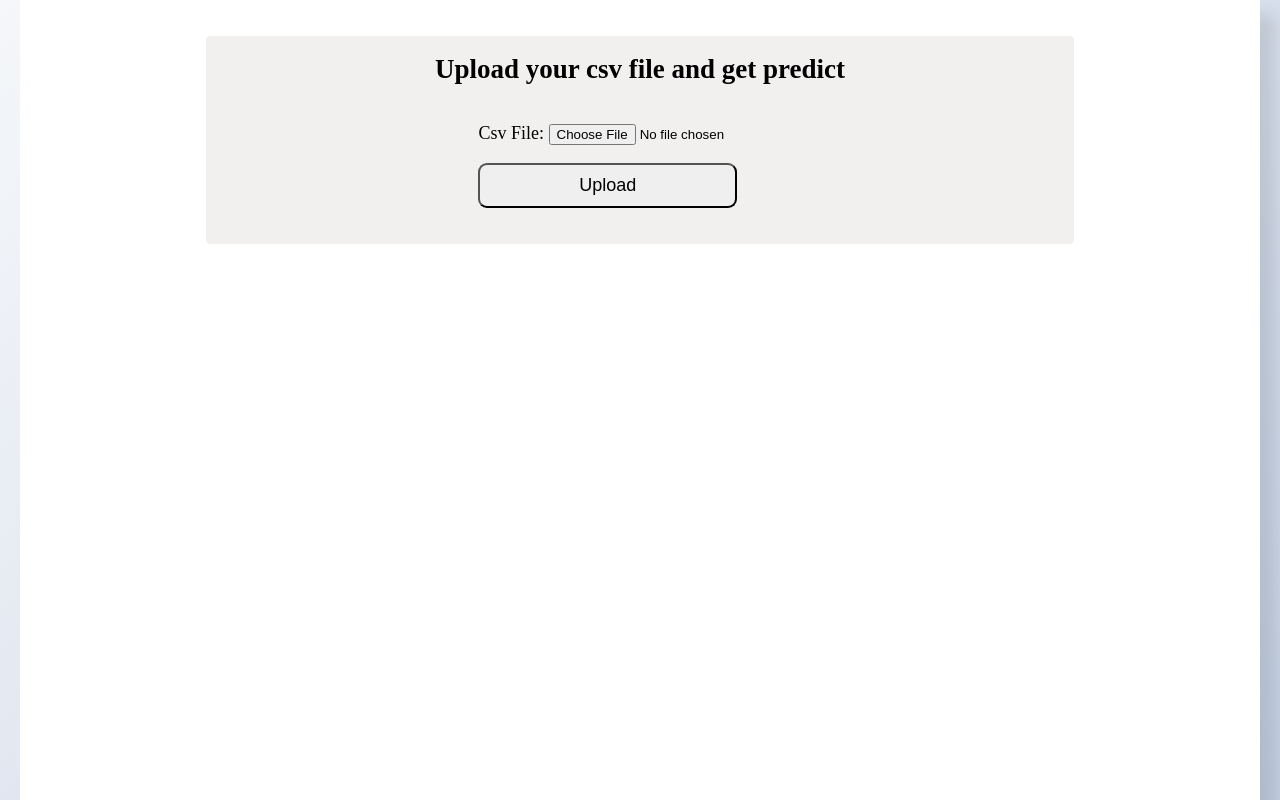
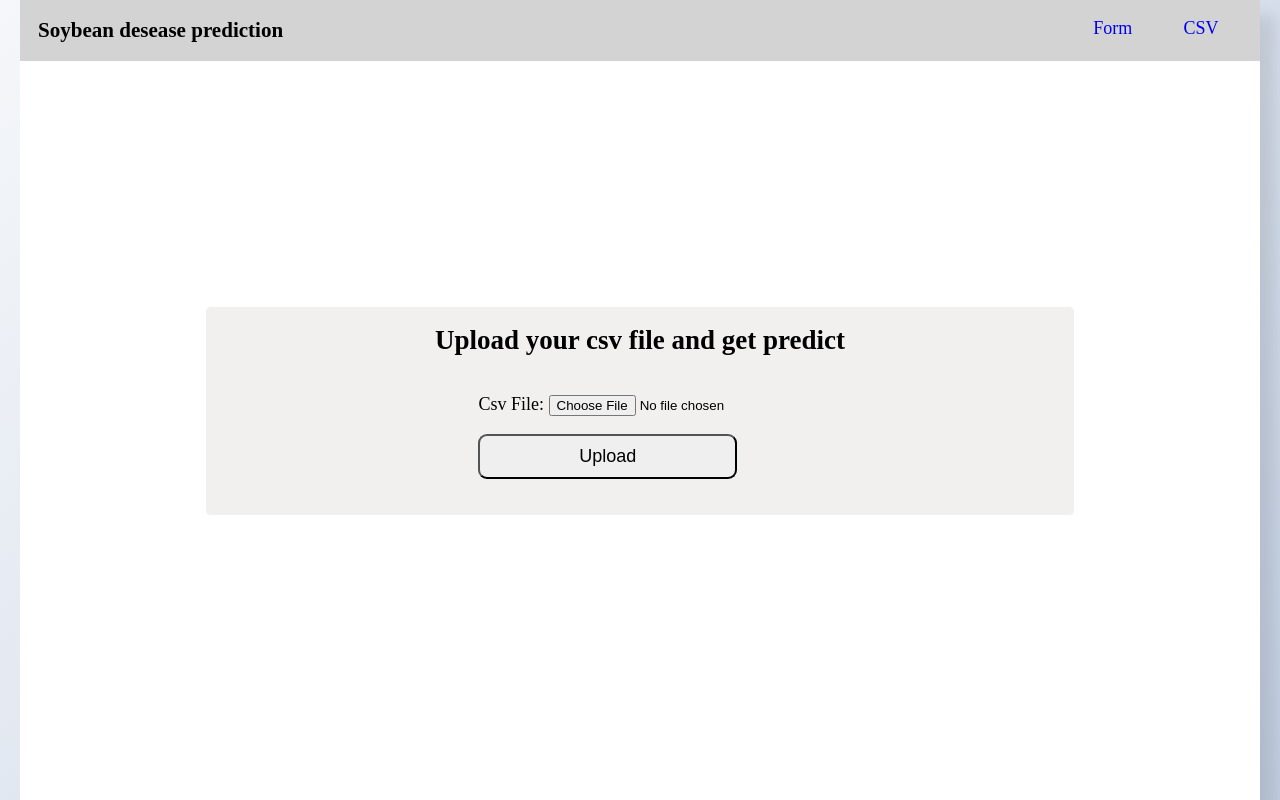
Before and after one commit to oldguard149/data_mining, a Node server app: page /upload-csv in a window 1280 px wide. Run offline with Node 20, Linux system fonts and the light colour scheme.

Commit message:
Adjust layout and update config file

```diff
--- a/public/stylesheets/csv-upload.css
+++ b/public/stylesheets/csv-upload.css
@@ -2,7 +2,29 @@
     width: 80%;
 }
 
-#form #form-container {
+#form-csv {
+    grid-area: main;
+    width: 70%;
+    margin: auto;
+    border-radius: 0.25rem;
+    background-color: rgb(242, 239, 239);
+    height: max-content;
+    display: flex;
+    flex-direction: column;
+}
+
+#form-csv h2, #form-csv p {
+    text-align: center;
+    margin: 1rem;
+  }
+
+#form-csv #form-container {
+    width: 80%;
+    margin-left: auto;
+    margin-right: auto;
+}
+
+#form-csv #form-container {
     width: max-content;
 }
 
@@ -21,6 +43,8 @@ input[type="file"] {
     margin: 1rem auto !important;
 }
 
+
+
 .alert {
     display: flex;
 }
--- a/public/stylesheets/result.css
+++ b/public/stylesheets/result.css
@@ -21,12 +21,12 @@
     margin-left: auto;
     margin-right: auto;
     background-color: white;
-    min-height: 50vh;
+    min-height: 100vh;
+    flex-direction: column;
 }
 
 #main {
-    margin: auto;
-
+    margin: 5rem auto;
 }
 
 #info {
--- a/public/stylesheets/style.css
+++ b/public/stylesheets/style.css
@@ -18,8 +18,8 @@ body {
   margin-left: auto;
   margin-right: auto;
   display: grid;
-  grid-template-areas: "main" "footer";
-  grid-template-rows:  auto 40px;
+  grid-template-areas: "topnav" "main" "footer";
+  grid-template-rows:  min-content auto 40px;
   box-shadow: 15px 15px 15px rgba(0, 0, 0, 0.10);
   height: max-content;
   min-height: 100vh;
--- /dev/null
+++ b/public/stylesheets/topnav.css
@@ -0,0 +1,19 @@
+.topnav {
+    grid-area: topnav;
+    display: flex;
+    justify-content: space-between;
+    background-color: lightgray;
+    padding: 1rem;
+  }
+
+  .topnav a {
+    padding: 1.30rem;
+    font-size: 1rem;
+    transition-duration: 300ms;
+    text-decoration: none;
+  }
+
+  .topnav a:hover {
+    background-color: white;
+    cursor: pointer;
+  }
--- a/routes/index.js
+++ b/routes/index.js
@@ -8,7 +8,7 @@ const { Parser } = require('json2csv');
 const mockData = require('../lib/deseasedata.json');
 const upload = require('../lib/upload_file');
 const csvUpload = upload.single('csv');
-const { isValidDesease, getFileName, handleUploadFile, getPredictClass } = require('../lib/helper');
+const { isValidDesease, createFileName, handleUploadFile, getPredictClass } = require('../lib/helper');
 const { bodyName, csvFields } = require('../lib/helper_data');
 
 
@@ -58,7 +58,7 @@ router.post('/upload-csv', (req, res) => {
     } else {
       try {
         const clientCsvFilePath = path.resolve(__dirname, req.file.filename);
-        const resultCsvFileName = getFileName();
+        const resultCsvFileName = createFileName();
         const resultFilePath = path.resolve(__dirname, 'resultdata', resultCsvFileName);
 
         // read upload csv file, get predict for each record and then save data to file named resultCsvFileName
--- a/views/index.ejs
+++ b/views/index.ejs
@@ -4,10 +4,12 @@
 <head>
     <title>Home page</title>
     <link rel='stylesheet' href='/stylesheets/style.css' />
+    <link rel="stylesheet" href="/stylesheets/topnav.css">
 </head>
 
 <body>
     <div id="wrap">
+        <%- include('topnav') %>
         <div id="form">
             <h2>Soybean desease diagnosis</h2>
             <p>You can also upload your csv file <a href="/upload-csv">here</a></p>
--- a/views/result.ejs
+++ b/views/result.ejs
@@ -4,10 +4,12 @@
 <head>
     <title>Home page</title>
     <link rel='stylesheet' href='/stylesheets/result.css' />
+    <link rel="stylesheet" href="/stylesheets/topnav.css">
 </head>
 
 <body>
     <div id="wrap">
+        <%- include('topnav') %>
         <div id="main" >
             <h2>Base on your information, the desease is predicted as <%= desease %></h2>
             <div id="info">
--- /dev/null
+++ b/views/topnav.ejs
@@ -0,0 +1,7 @@
+<div class="topnav">
+    <div><h3>Soybean desease prediction</h3></div>
+    <div>
+        <a href="/">Form</a>
+        <a href="/upload-csv">CSV</a>
+    </div>
+</div>
--- a/views/upload-csv.ejs
+++ b/views/upload-csv.ejs
@@ -5,11 +5,13 @@
     <title>Home page</title>
     <link rel='stylesheet' href='/stylesheets/style.css' />
     <link rel="stylesheet" href="/stylesheets/csv-upload.css" />
+    <link rel="stylesheet" href="/stylesheets/topnav.css">
 </head>
 
 <body>
     <div id="wrap">
-        <div id="form">
+        <%- include('topnav') %>
+        <div id="form-csv">
             <h2>Upload your csv file and get predict</h2>
             <% if ('undefined' !== typeof filesizeError && filesizeError) {%>
                 <div class="alert">
```
Also changed, not shown: views/download.ejs (+6 -2 lines), lib/helper.js.
